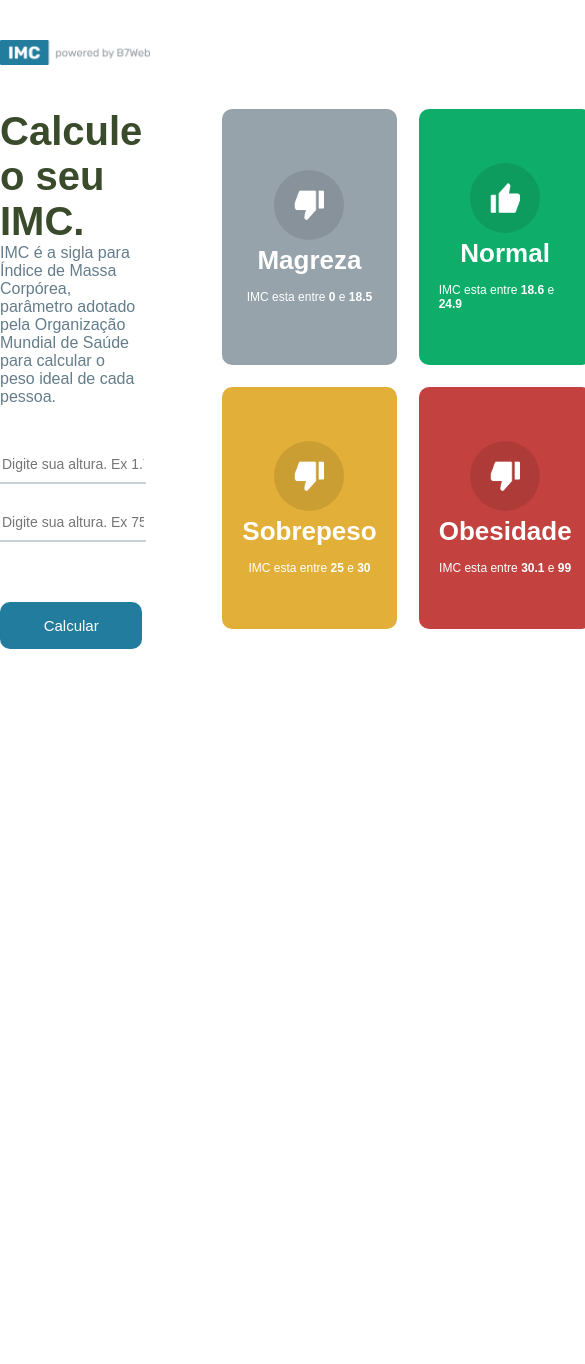
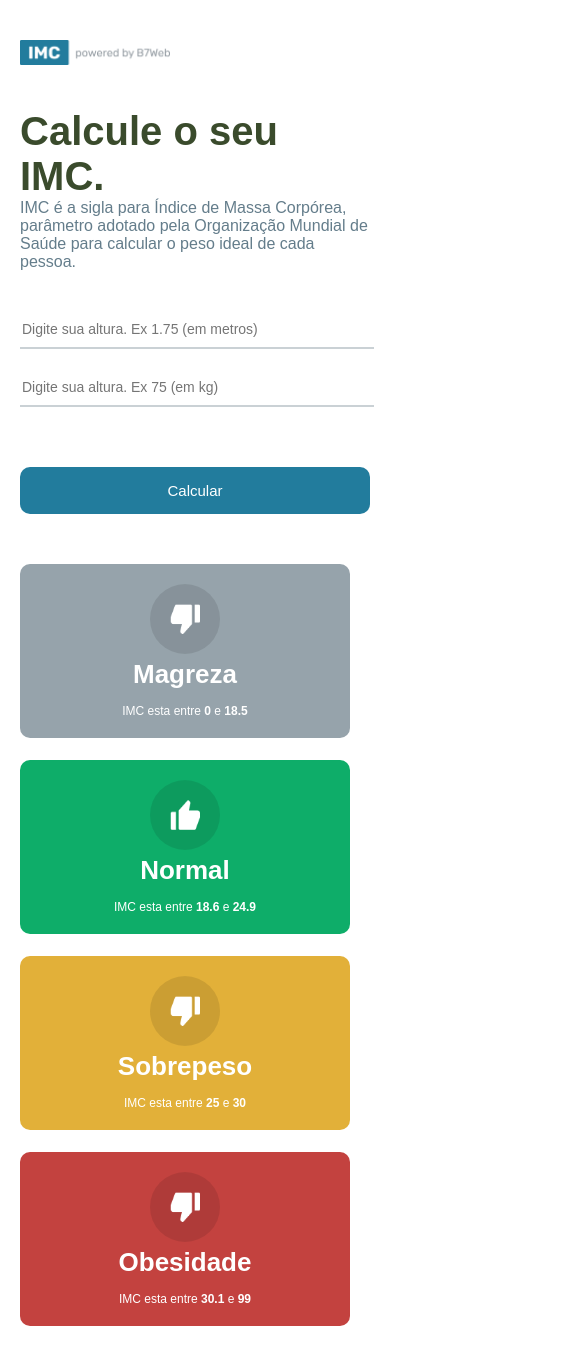
Before and after one commit to RodrigoVitor/Calculadora-IMC, a React (Vite) app: page / in a window 390 px wide. Shown: the top 1364 px of the page, 585 px wide, since content can reach past the window. Before the commit the page ends 844 px from the top, so only its background shows below. Built offline with nearby package versions, Linux system fonts and the light colour scheme.

Commit message:
finishing the project

```diff
--- a/src/App.module.css
+++ b/src/App.module.css
@@ -6,7 +6,9 @@ body {
     max-width: 900px;
     margin:40px auto;
 }
-
+.main {
+    padding-bottom:50px;
+}
 .container {
     display:flex;
     max-width: 900px;
@@ -38,6 +40,11 @@ body {
     font-size:14px;
     outline: 0;
 }
+.container .leftSide input:disabled
+{
+    opacity: .5;
+    cursor:no-drop
+}
 
 .container .leftSide button {
     background:#227c9d;
@@ -57,6 +64,12 @@ body {
     opacity: .8;
 }
 
+.container .leftSide button:disabled
+{
+    opacity: .5;
+    cursor:no-drop
+}
+
 .container .rightSide {
     flex:1;
     margin-left: 40px;
@@ -69,3 +82,49 @@ body {
     grid-template-columns: repeat(2, 1fr);
     gap:2px;
 }
+
+.container .rightSide .rightBig {
+    flex:1;
+    display:flex;
+}
+
+.container .rightSide .rightArrow {
+    position: absolute;
+    background-color: #227c9d;
+    width: 70px;
+    height: 70px;
+    border-radius: 50%;
+    display: flex;
+    justify-content: center;
+    align-items: center;
+    cursor: pointer;
+    margin-left: -35px;
+    margin-top: 145px;
+}
+
+@media screen and (max-width:834px){
+    header {
+        padding:0 20px;
+    }
+    .container {
+        padding: 0 20px;
+        flex-direction: column;
+    }
+    .container .leftSide {
+        margin-right:0;
+    }
+    .container .rightSide {
+        margin-left:0;
+        margin-top:50px
+    }
+    .container .rightSide .rightArrow {
+        margin:0;
+        border-radius: 10px;
+    }
+}
+
+@media screen and (max-width:430px) {
+    .container .rightSide .grid {
+        grid-template-columns: 1fr;
+    }
+}
--- a/src/App.tsx
+++ b/src/App.tsx
@@ -1,20 +1,28 @@
 import { useState } from 'react'
 import styles from './App.module.css'
 import poweredImage from './assets/powered.png'
+import leftArrow from './assets/leftArrow.png'
 import { GridItem } from './components/GridItem'
-import {levels, calculateImc} from './helpers/imc'
+import {levels, calculateImc, Level} from './helpers/imc'
 
 
 const App = () => {
   const [heightFIeld, setHeightField] = useState(0)
   const [weightField, setWeightField] = useState(0)
+  const [toShow, setToShow] = useState<Level | null>(null)
 
   function handleCalculateButton() {
     if (heightFIeld && weightField) {
-
+        setToShow(calculateImc(heightFIeld, weightField))
     } else {
       alert('Preenche todos os dados')
     }
+  }
+
+  function handleBackButton () {
+    setToShow(null)
+    setHeightField(0)
+    setWeightField(0)
   }
 
   return (
@@ -30,25 +38,37 @@ const App = () => {
           <h1>Calcule o seu IMC.</h1>
           <p>IMC é a sigla para Índice de Massa Corpórea, parâmetro adotado pela Organização Mundial de Saúde para calcular o peso ideal de cada pessoa. </p>
           <input
-            type="numbber"
+            type="number"
             placeholder='Digite sua altura. Ex 1.75 (em metros)'
             value={heightFIeld > 0 ? heightFIeld : ''}
             onChange={e => setHeightField(parseFloat(e.target.value))}
+            disabled={toShow ? true : false}
           />
           <input
-            type="numbber"
+            type="number"
             placeholder='Digite sua altura. Ex 75 (em kg)'
             value={weightField > 0 ? weightField : ''}
             onChange={e => setWeightField(parseFloat(e.target.value))}
+            disabled={toShow ? true : false}
           />
-          <button onClick={handleCalculateButton}>Calcular</button>
+          <button onClick={handleCalculateButton} disabled={toShow ? true : false}>Calcular</button>
         </div>
         <div className={styles.rightSide}>
-          <div className={styles.grid}>
-            {levels.map((item, key) => (
-              <GridItem key={key} item={item}/>
-            ))}
-          </div>
+          {!toShow &&
+            <div className={styles.grid}>
+              {levels.map((item, key) => (
+                <GridItem key={key} item={item}/>
+              ))}
+            </div>
+          }
+          {toShow &&
+            <div className={styles.rightBig}>
+              <div className={styles.rightArrow} onClick={handleBackButton}>
+                <img src={leftArrow} alt="Botao voltar" width={25}/>
+              </div>
+              <GridItem item={toShow}/>
+            </div>
+          }
         </div>
       </div>
 
--- a/src/components/GridItem/GridItem.module.css
+++ b/src/components/GridItem/GridItem.module.css
@@ -30,3 +30,7 @@
     font-size:12px;
     margin-top:14px;
 }
+.yourImc {
+    font-size: 17px;
+    margin: 10px 0 50px 0;
+}
--- a/src/components/GridItem/index.tsx
+++ b/src/components/GridItem/index.tsx
@@ -17,6 +17,9 @@ export const GridItem = ({item}: Props) => {
             <div className={styles.gridTitle}>
                 {item.title}
             </div>
+            {item.yourImc &&
+                <div className={styles.yourImc}> Seu imc é de {item.yourImc} kg/m²</div>
+            }
             <div className={styles.gridInfo}>
                 <>
                     IMC esta entre <strong>{item.imc[0]}</strong> e <strong> {item.imc[1]} </strong>
--- a/src/helpers/imc.ts
+++ b/src/helpers/imc.ts
@@ -18,10 +18,10 @@ export const calculateImc = (height: number, weigth: number) => {
 
     for (let i in levels) {
         if (imc >= levels[i].imc[0] && imc <= levels[i].imc[1]) {
-            levels[i].yourImc = imc
-            return levels[i]
+            let copyLevel = {...levels[i]}
+            copyLevel.yourImc = +imc.toFixed(2)
+            return copyLevel
         }
-
-        return null
     }
+    return null
 }
```
Also changed, not shown: 1 other file (tests, documents, lock files or other folders).
